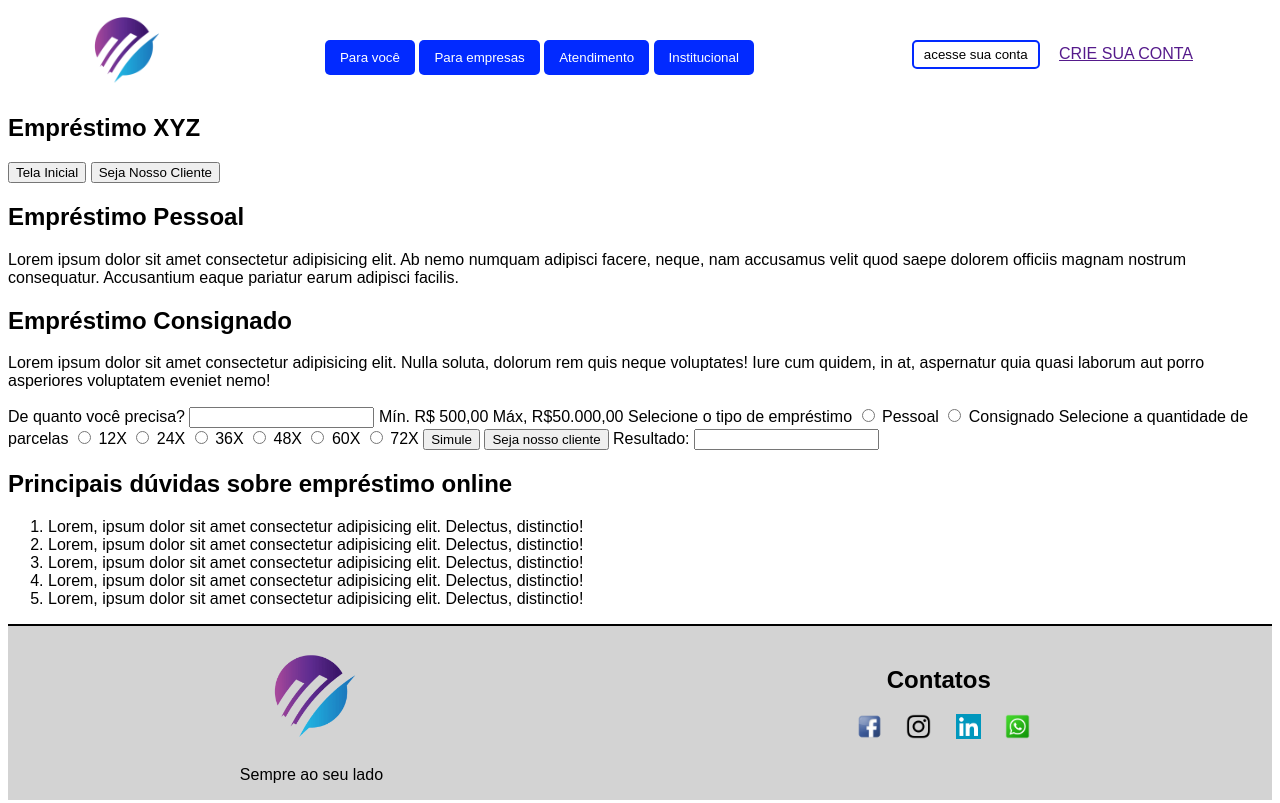
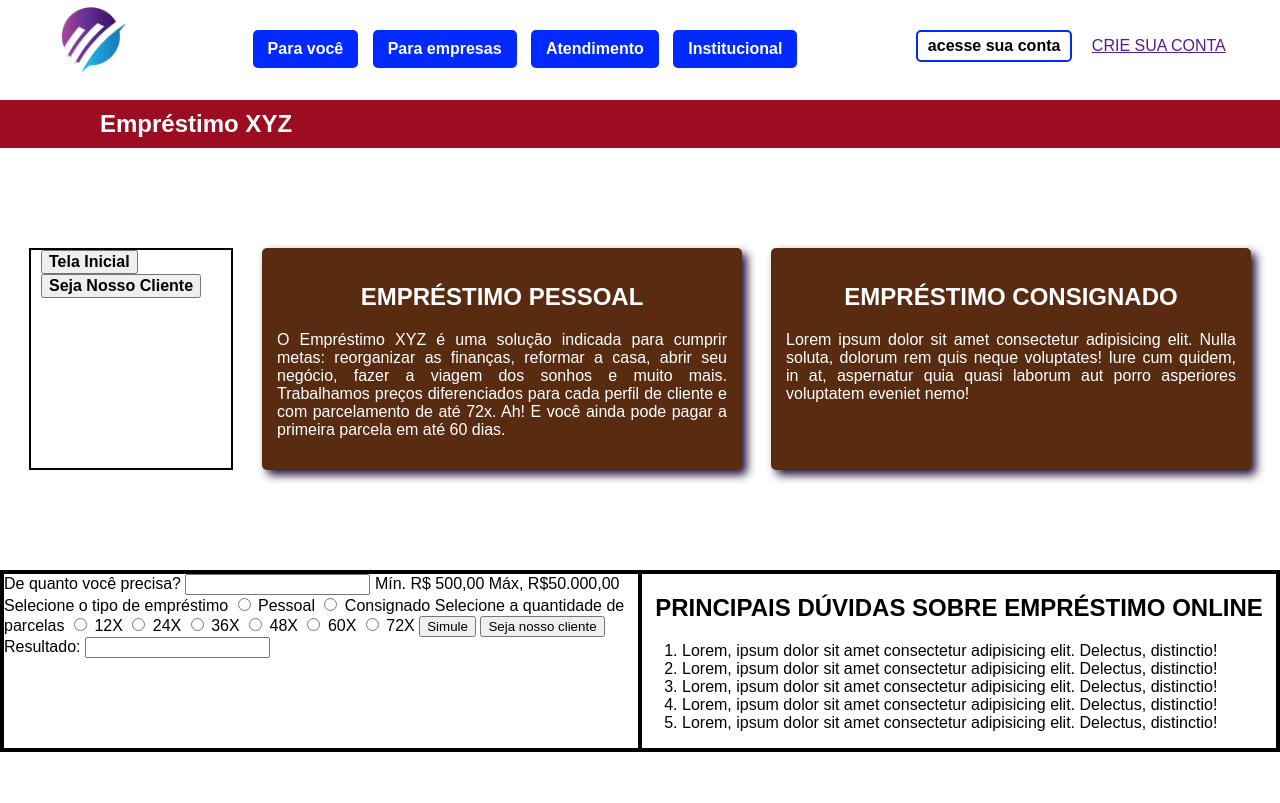
Before and after one commit to LucasCarlos7/Site-Senac, a plain HTML site: page emprestimo.html in a window 1280 px wide. Shown: the top 803 px of the page. Drawn offline with Linux system fonts and the light colour scheme.

Commit message:
Estilizações das páginas Emprestimo e SejaNossoCliente

```diff
--- a/emprestimo.css
+++ b/emprestimo.css
@@ -1,16 +1,25 @@
 body {
     font-family: Arial, Helvetica, sans-serif;
+    margin: 0;
+    padding: 0;
 }
 
 button {
     font-family: Arial, Helvetica, sans-serif;
+    margin-left: 10px;
+    font-size: medium;
+    font-weight: bold;
 }
 
 .cabecalho {
     display: flex;
     justify-content: space-around;
-    margin-top: 10px;
-    margin-bottom: 10px;
+    color: #fff; /* Cor do texto no cabeçalho */
+    background-color: white;
+    position: fixed; /* Torna o cabeçalho fixo */
+    width: 100%;
+    top: 0;
+    left: 0;
 }
 
 .logo {
@@ -19,6 +28,17 @@ button {
 
 .navCabecalho {
     padding-top: 30px;
+}
+h1 {
+    color: white;
+    padding: 10px 100px;
+    background-color: #9D0D21;
+    margin-top: 100px;
+}
+
+h2 {
+    text-align: center;
+    text-transform: uppercase;
 }
 
 .efeito {
@@ -49,6 +69,49 @@ button {
     background-color: #8fddff;
 }
 
+.conteudo-inicial {
+    background-color: white;
+    display: flex;
+    justify-content: space-evenly;
+    margin-top: 80px;
+    margin-bottom: 80px;
+    padding-top: 20px;
+    padding-bottom: 20px;
+    color: white;
+}
+
+.nav-inicial-interno {
+    background-color: white;
+    border: 2px solid black;
+    width: 200px;
+}
+
+.conteudo-inicial-interno {
+    background-color: #592C12;
+    width: 450px;
+    padding: 15px 15px 15px 15px;
+    text-align: justify;
+    box-shadow: 5px 5px 10px #230f3a;
+    border-radius: 5px 5px 5px 5px;
+}
+
+.conteudo-final {
+    border: 2px solid black;
+    display: flex;
+    justify-content: space-evenly;
+    margin-bottom: 80px;
+}
+
+form {
+    border: 2px solid black;
+    width: 700px;
+}
+
+aside {
+    background-color: white;
+    border: 2px solid black;
+    width: 700px;
+}
 
 
 
--- a/emprestimo.html
+++ b/emprestimo.html
@@ -27,25 +27,23 @@
         <header>
             <h1>Empréstimo XYZ</h1>
         </header>
-        <article>
-            <nav>
+        <article class="conteudo-inicial">
+            <nav class="nav-inicial-interno">
                 <a href="index.html" target="_self"><button type="button">Tela Inicial</button></a>
                 <a href="sejanossocliente.html" target="_self"><button type="button">Seja Nosso Cliente</button></a>
             </nav>
-            <div>
+            <div class="conteudo-inicial-interno">
                 <h2>Empréstimo Pessoal</h2>
-                <p>Lorem ipsum dolor sit amet consectetur adipisicing elit. Ab nemo numquam adipisci facere, neque, nam
-                    accusamus velit quod saepe dolorem officiis magnam nostrum consequatur. Accusantium eaque pariatur
-                    earum adipisci facilis.</p>
+                <p>O Empréstimo XYZ é uma solução indicada para cumprir metas: reorganizar as finanças, reformar a casa, abrir seu negócio, fazer a viagem dos sonhos e muito mais. Trabalhamos preços diferenciados para cada perfil de cliente e com parcelamento de até 72x. Ah! E você ainda pode pagar a primeira parcela em até 60 dias.</p>
             </div>
-            <div>
+            <div class="conteudo-inicial-interno">
                 <h2>Empréstimo Consignado</h2>
                 <p>Lorem ipsum dolor sit amet consectetur adipisicing elit. Nulla soluta, dolorum rem quis neque
                     voluptates! Iure cum quidem, in at, aspernatur quia quasi laborum aut porro asperiores voluptatem
                     eveniet nemo!</p>
             </div>
         </article>
-        <article>
+        <article class="conteudo-final">
             <form action="simulacaodeemprestimo" method="post">
                 <label>De quanto você precisa?</label>
                 <input type="text" name="valor_emprestimo">
--- a/index.css
+++ b/index.css
@@ -1,22 +1,25 @@
 body {
     font-family: Arial, Helvetica, sans-serif;
+    margin: 0;
+    padding: 0;
 }
 
 button {
     font-family: Arial, Helvetica, sans-serif;
+    margin-left: 10px;
+    font-size: medium;
+    font-weight: bold;
 }
 
 .cabecalho {
     display: flex;
     justify-content: space-around;
-    margin-top: 10px;
-    margin-bottom: 10px;
-}
-
-button {
-    margin-left: 10px;
-    font-size: medium;
-    font-weight: bold;
+    color: #fff; /* Cor do texto no cabeçalho */
+    background-color: white;
+    position: fixed; /* Torna o cabeçalho fixo */
+    width: 100%;
+    top: 0;
+    left: 0;
 }
 
 .navCabecalho {
@@ -94,7 +97,7 @@ button {
 .propaganda {
     display: flex;
     justify-content: center;
-    padding-top: 20px;
+    padding-top: 120px;
     padding-bottom: 20px;
     background-image: linear-gradient(to right, #02B5FF, #022AFF, #02B5FF);
 }
```
Also changed, not shown: index.html (+6 -4 lines), sejanossocliente.html (+1 -1 lines).
